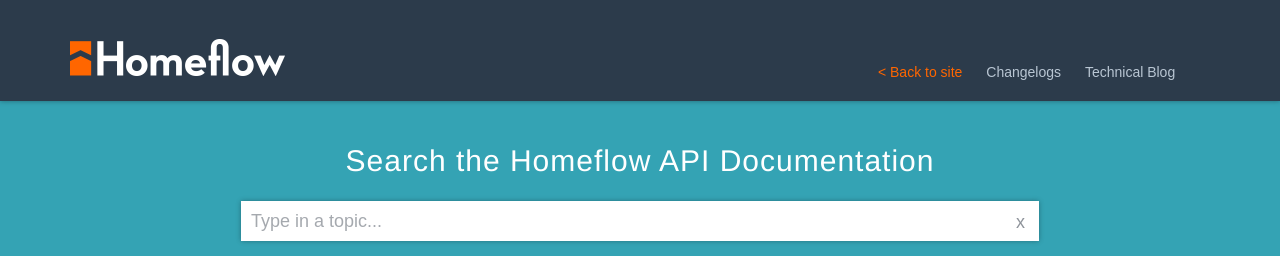
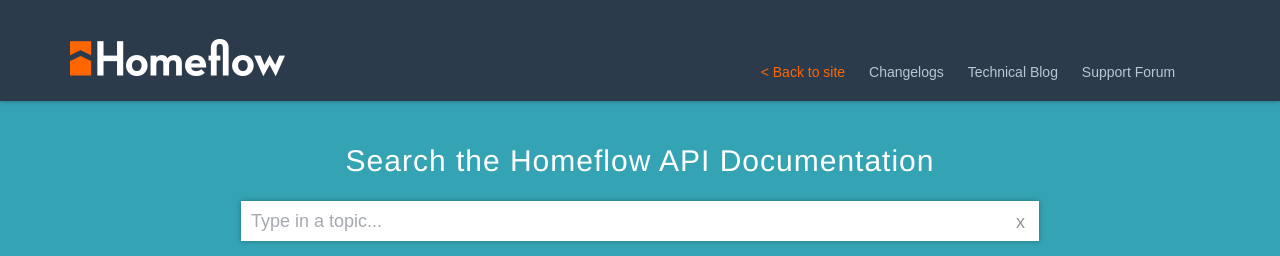
Before and after one commit to homeflow/homeflow.github.io, a Jekyll site: the page built from index.md, in a window 1280 px wide. Shown: the top 256 px of the page. Built offline with Jekyll 4.4.1, drawn with Linux system fonts in a browser that asks for light colours.

Commit message:
developer support forum in nav

```diff
--- a/_includes/header.html
+++ b/_includes/header.html
@@ -22,6 +22,7 @@
                 <li class="current-menu-item top-level" id="nav-top-01"><a href="http://www.homeflow.co.uk/">&lt; Back to site</a></li>
                 <li class="top-level" id="nav-top-02"><a href="http://changelogs.homeflow.co.uk" class="top-level">Changelogs</a></li>
                 <li class="top-level" id="nav-top-03"><a href="http://www.homeflow.co.uk/technology" class="top-level">Technical Blog</a></li>
+                <li class="top-level" id="nav-top-04"><a href="http://agora.homeflow.co.uk" class="top-level">Support Forum</a></li>
                 <!--<li class="top-level" id="nav-top-04"><a href="/about" >About</a></li>-->
             </ul>
         </div>
```
